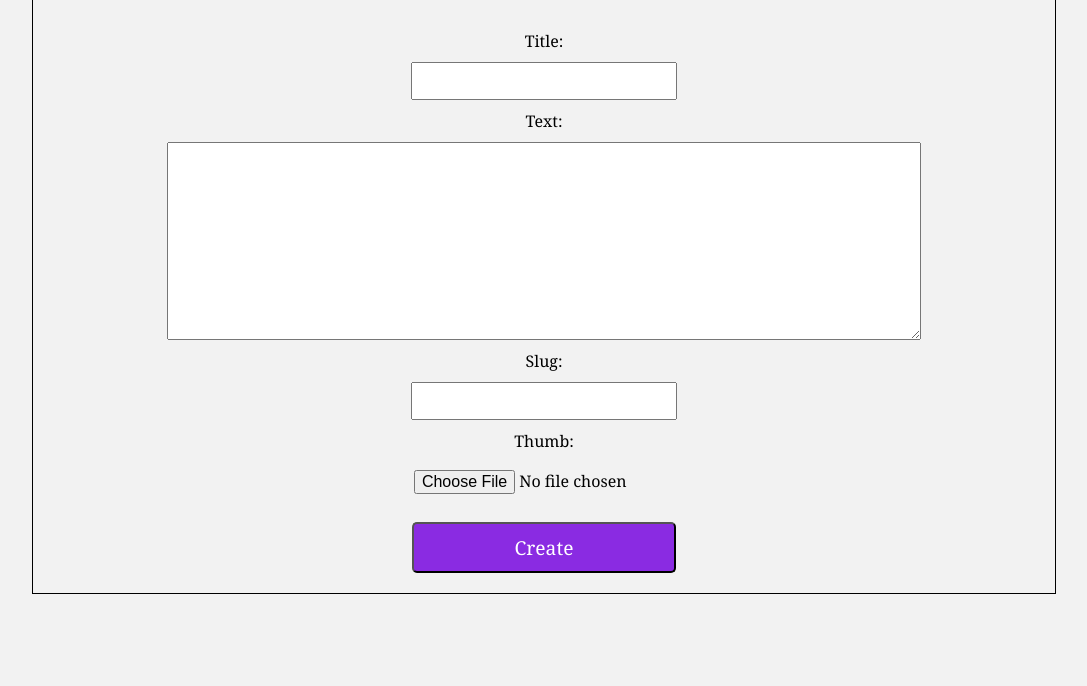
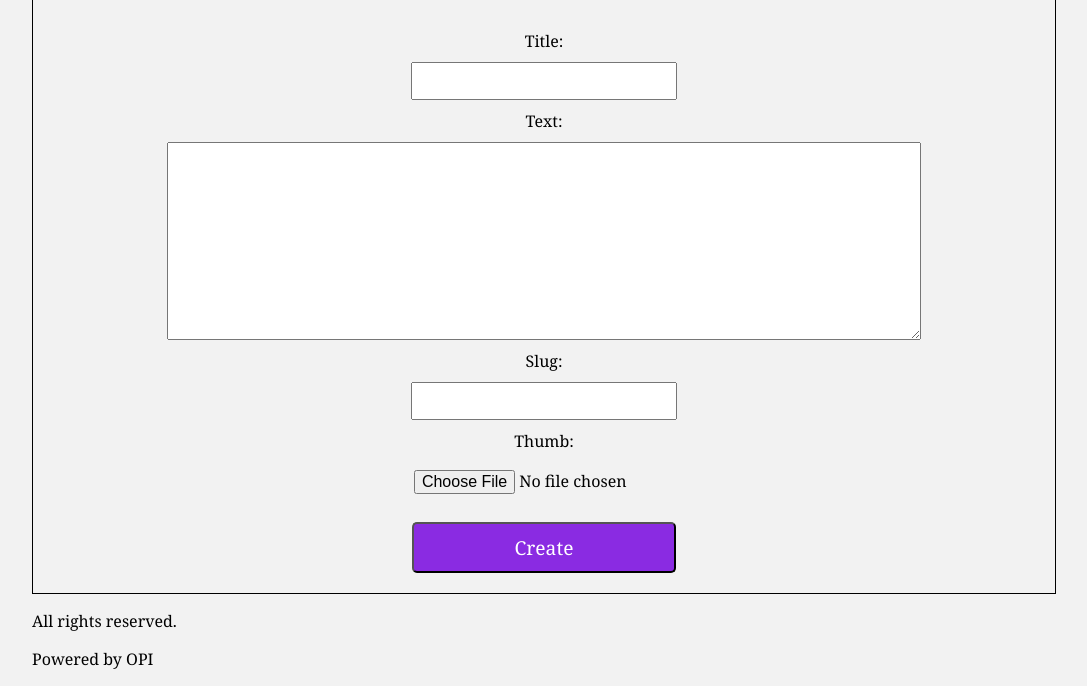
Before and after one commit to OPI-py/django_blog, a Django app: page /articles/create/ in a window 1280 px wide. Shown: the part 210-896 px from the top of the page, without its empty margins (96-1183 px from the left). Before the commit the page ends 804 px from the top, so only its background shows below. Run offline with Django 3.2, Linux system fonts and the light colour scheme; the visitor is signed in with stand-in values (Sample User, id 1).

Commit message:
Add footer

```diff
--- a/web/templates/articles/articles_layout.html
+++ b/web/templates/articles/articles_layout.html
@@ -32,5 +32,12 @@
 		</header>
 			{% block content %}
 			{% endblock %}
+		<footer class="footer">
+			<p class="Left">All rights reserved.</p>
+			<p class="Right">
+				Powered by
+				<a href="http://127.0.0.1:8000/">OPI</a>
+			</p>
+		</footer>
 	</body>
 </html>
```
